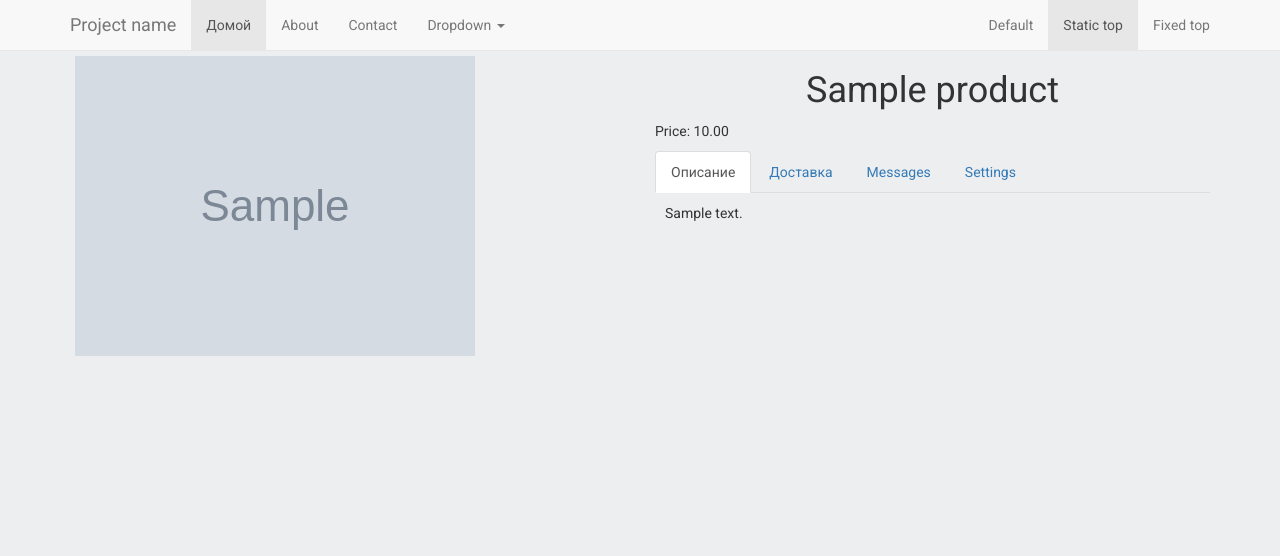
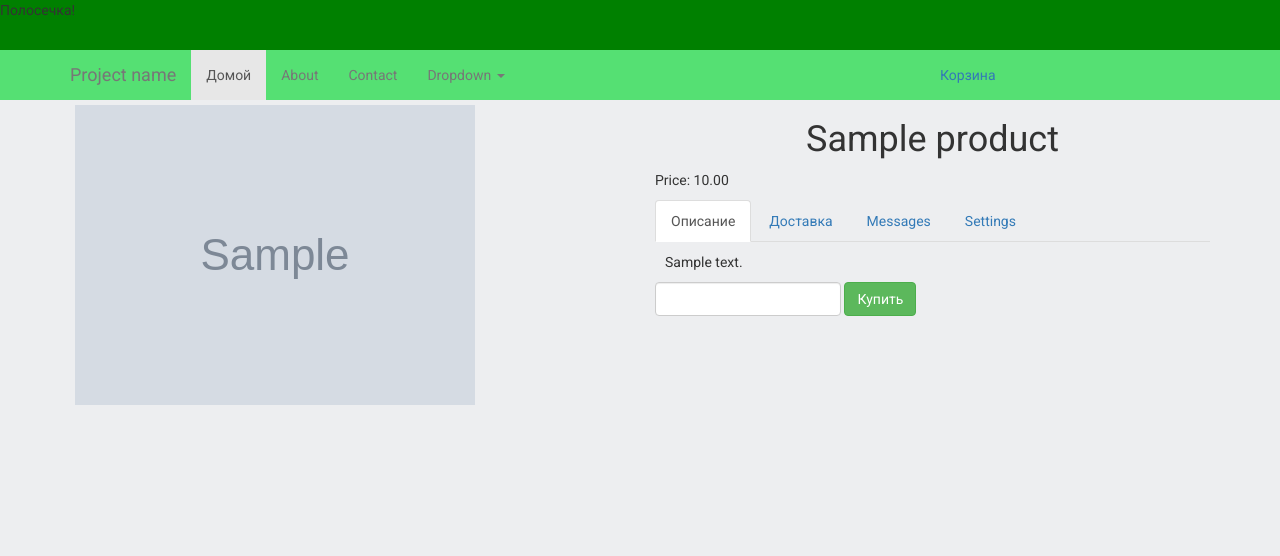
Before and after one commit to rasulov3645/test_project, a Django app: page /product/1/ in a window 1280 px wide. Shown: the top 556 px of the page. Run offline with Django 3.2, Linux system fonts and the light colour scheme; tables that the repository leaves empty hold one stand-in row (values such as "Sample post"); grey boxes marked "Sample" are stand-in pictures; some libraries are stand-ins or nearby versions.

Commit message:
add the products to the basket

```diff
--- a/static/static_dev/css/style.css
+++ b/static/static_dev/css/style.css
@@ -80,3 +80,33 @@ html, body{
     padding: 5px;
     margin-bottom: 5px;
 }
+
+.navbar-top {
+    min-height: 50px;
+    height: 20px;
+    background-color: green;
+    border: none;
+    border-radius: 0;
+}
+
+.navbar-main {
+    background-color: #55e073;
+    border: none;
+    border-radius: 0;
+}
+
+
+.basket-container{
+    position: relative;
+    width: 280px;
+    padding: 15px 10px;
+}
+
+.basket-items {
+    position: absolute;
+    top: 50px;
+    width: 200%;
+    background-color: #55e093;
+    z-index: 10;
+    padding: 10px;
+}
--- a/templates/base.html
+++ b/templates/base.html
@@ -37,5 +37,9 @@
     <!-- Latest compiled and minified JavaScript -->
     <script src="https://maxcdn.bootstrapcdn.com/bootstrap/3.3.6/js/bootstrap.min.js" integrity="sha384-0mSbJDEHialfmuBBQP6A4Qrprq5OVfW37PRR3j5ELqxss1yVqOtnepnHVP9aJ7xS" crossorigin="anonymous"></script>
 
+    <!-- javascript -->
+    <script type="text/javascript" src="{% static 'static_dev/js/scripts.js' %}"></script>
+
+
 </body>
 </html>
--- a/templates/navbar.html
+++ b/templates/navbar.html
@@ -1,5 +1,11 @@
+
+<!-- Полосечка в сверху -->
+<nav class="navbar navbar-default navbar-top">
+    Полосечка!
+</nav>
+
 <!-- Static navbar -->
-<nav class="navbar navbar-default navbar-static-top">
+<nav class="navbar navbar-default navbar-main">
     <div class="container">
 
         <div class="navbar-header">
@@ -31,9 +37,18 @@
                 </li>
             </ul>
             <ul class="nav navbar-nav navbar-right">
-                <li><a href="../navbar/">Default</a></li>
-                <li class="active"><a href="./">Static top <span class="sr-only">(current)</span></a></li>
-                <li><a href="../navbar-fixed-top/">Fixed top</a></li>
+                <li>
+                    <div class="basket-container">
+                        <a href="">Корзина</a>
+                        <div class="basket-items hidden">
+                            <ul class="">
+                                <li>список 1</li>
+                                <li>список 2</li>
+                                <li>список 3</li>
+                            </ul>
+                        </div>
+                    </div>
+                </li>
             </ul>
         </div><!--/.nav-collapse -->
 
--- a/templates/products/product.html
+++ b/templates/products/product.html
@@ -44,7 +44,12 @@
                       <!-- Tab panes -->
                       <div class="tab-content product-description-tabs">
                         <div role="tabpanel" class="tab-pane active" id="description">
-                            {{ product.description }}
+                            {% if product.short_description != "" %}
+                                {{ product.short_description }}
+                            {% else %}
+                                {{ product.description }}
+                            {% endif %}
+
                         </div>
                         <div role="tabpanel" class="tab-pane" id="delivery">
                             <h3>Как мы делаем доставку</h3>
@@ -54,6 +59,26 @@
                       </div>
                 </div>
 
+                <div>
+
+                    <form id="form_buying_product" class="form-inline">
+
+                        <div class="form-group">
+                            <input type="number" class="form-control" name="number" id="number">
+                        </div>
+
+                        <div class="form-group">
+                            <button  type = "submit" id="submit_btn" class = "btn btn-success btn-buy"
+                                data-product-id = "{{ product.id }}"
+                                data-product-name = "{{ product.name}}"
+                                data-product-price = "{{ product.price }}"
+                            >
+                                 Купить
+                            </button>
+                        </div>
+                    </form>
+
+                </div>
             </div>
         </div>
     </div>
```
Also changed, not shown: static/static_dev/js/scripts.js (added, +67 -0 lines).
